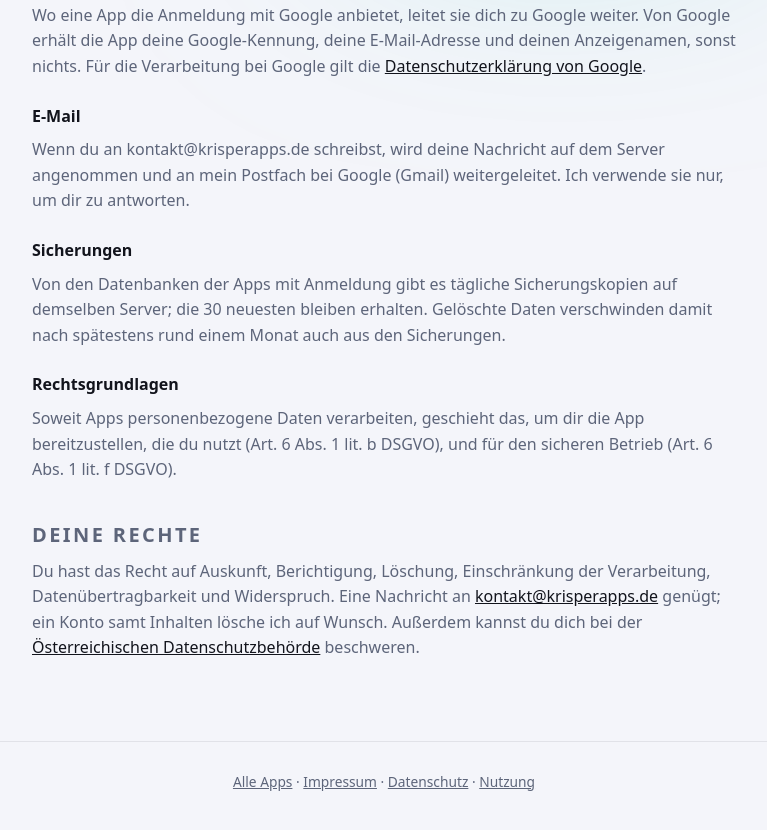
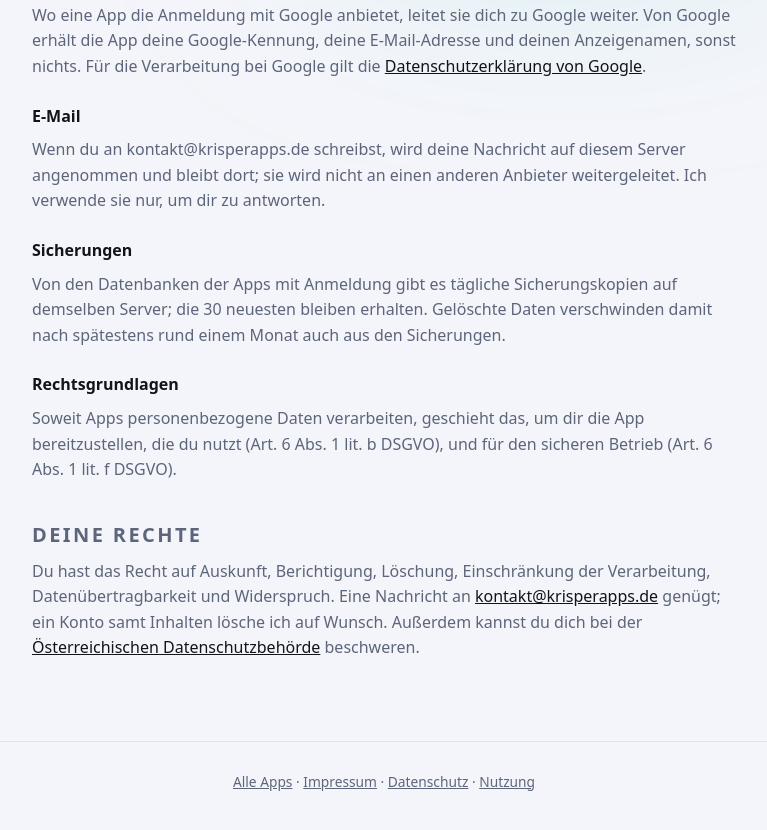
Before and after one commit to michaelkrisper/michaelkrisper, a plain HTML site: page krisperapps.de/datenschutz/index.html in a window 1280 px wide. Shown: the part 1085-1915 px from the top of the page, without its empty margins (256-1023 px from the left). Drawn offline with Linux system fonts and the light colour scheme.

Commit message:
Privacy notice: contact mail stays on the server (#6)

```diff
--- a/krisperapps.de/datenschutz/index.html
+++ b/krisperapps.de/datenschutz/index.html
@@ -39,7 +39,7 @@
 <p>Wo eine App die Anmeldung mit Google anbietet, leitet sie dich zu Google weiter. Von Google erhält die App deine Google-Kennung, deine E-Mail-Adresse und deinen Anzeigenamen, sonst nichts. Für die Verarbeitung bei Google gilt die <a href="https://policies.google.com/privacy" rel="noopener">Datenschutzerklärung von Google</a>.</p>
 
 <h3>E-Mail</h3>
-<p>Wenn du an kontakt@krisperapps.de schreibst, wird deine Nachricht auf dem Server angenommen und an mein Postfach bei Google (Gmail) weitergeleitet. Ich verwende sie nur, um dir zu antworten.</p>
+<p>Wenn du an kontakt@krisperapps.de schreibst, wird deine Nachricht auf diesem Server angenommen und bleibt dort; sie wird nicht an einen anderen Anbieter weitergeleitet. Ich verwende sie nur, um dir zu antworten.</p>
 
 <h3>Sicherungen</h3>
 <p>Von den Datenbanken der Apps mit Anmeldung gibt es tägliche Sicherungskopien auf demselben Server; die 30 neuesten bleiben erhalten. Gelöschte Daten verschwinden damit nach spätestens rund einem Monat auch aus den Sicherungen.</p>
```
